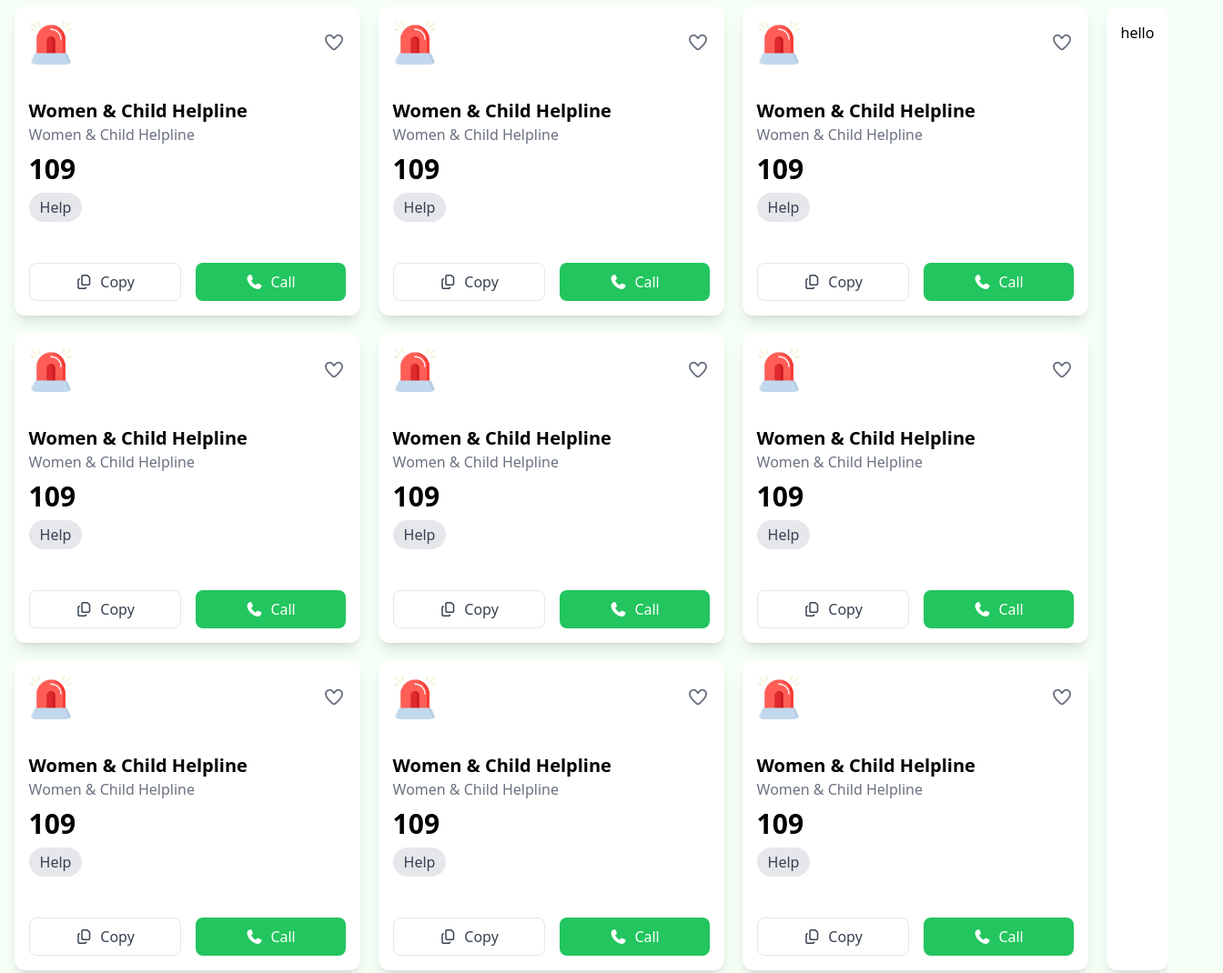
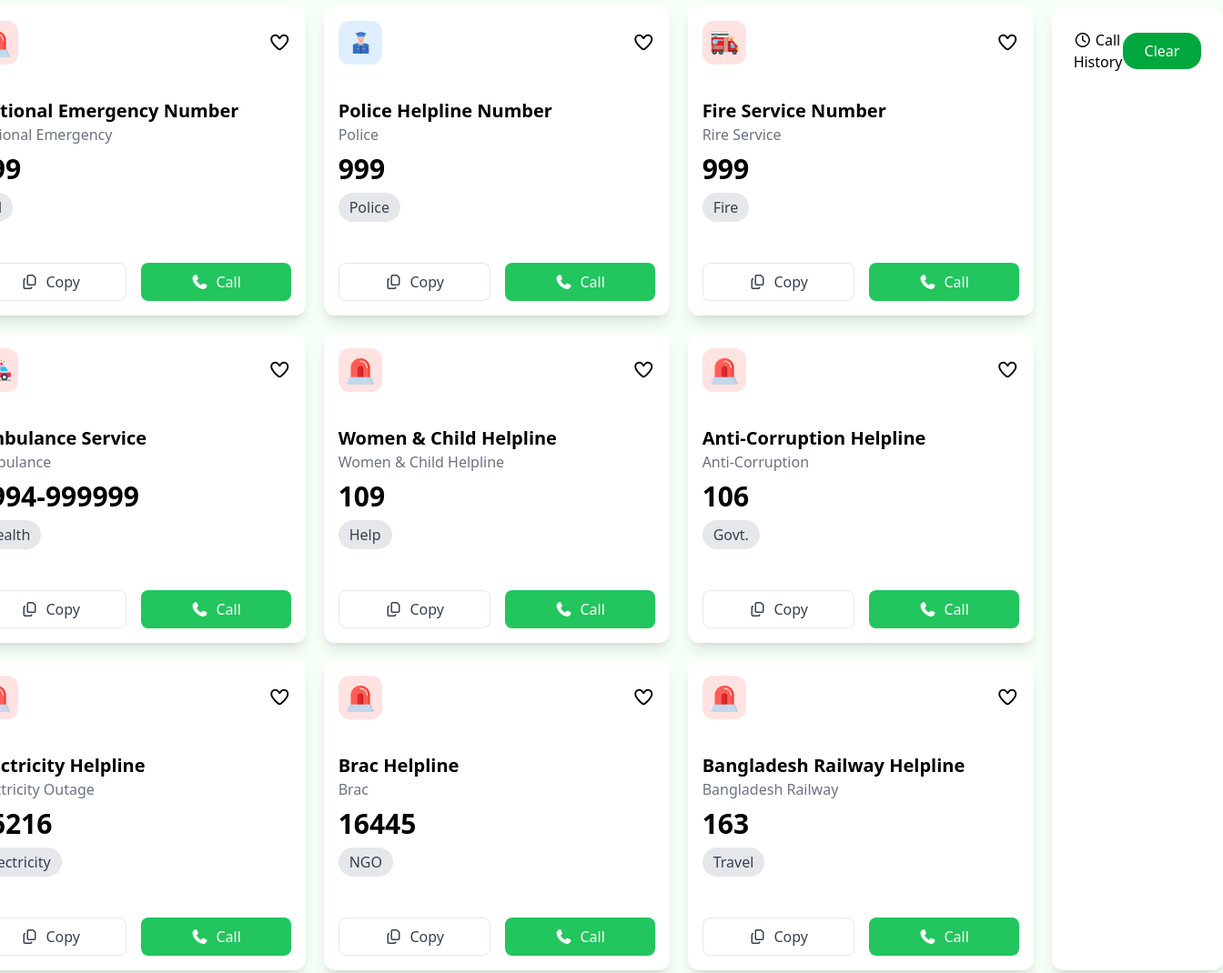
Before and after one commit to hakimcolor/Emergency-Service-for-bangladesh, a plain HTML site: page index.html in a window 1280 px wide. Shown: the part 360-1430 px from the top of the page at 91% size, 1344 px wide, since content can reach past the window. Drawn offline with nearby package versions, Linux system fonts and the light colour scheme.

Commit message:
my commit for all desinge don

```diff
--- a/index.html
+++ b/index.html
@@ -22,10 +22,13 @@
 
       <div class="flex items-center gap-4">
         <button
+          id="love-addd"
           class="flex items-center gap-1 bg-[#f5fff6] font-bold px-6 rounded-2xl py-2"
         >
-          0 <img class="w-5 h-5" src="./assets/heart.png" alt="Heart" />
+          <span id="love-count">0</span>
+          <img class="w-5 h-5" src="./assets/heart.png" alt="Heart" />
         </button>
+
         <button
           class="flex items-center gap-1 bg-[#f5fff6] font-bold px-6 py-2 rounded-2xl"
         >
@@ -48,10 +51,8 @@
       </p>
     </section>
     <!-- meainsection -->
-    <main
-      class="flex items-center  justify-center  gap-x-5 mt-5 pb-20"
-    >
-    <div class="items-center justify-center"></div>
+    <main class="flex items-center justify-center gap-x-5 mt-5 pb-20">
+      <div class="items-center justify-center"></div>
       <div>
         <!-- firstone -->
         <div class="flex gap-x-5 mt-5">
@@ -62,12 +63,167 @@
               <img
                 src="./assets/emergency.png"
                 alt="Help Icon"
-                class="w-12 h-12 rounded-lg"
+                class="w-12 h-12 bg-[#ffe3e2] p-2 rounded-xl"
               />
 
-              <i
-                class="fa-regular fa-heart text-gray-500 text-xl cursor-pointer"
-              ></i>
+              <div class="hert">
+                <i class="fa-regular fa-heart text-xl cursor-pointer"></i>
+              </div>
+            </div>
+
+            <div class="mt-4">
+              <h1 class="text-xl font-bold">National Emergency Number</h1>
+              <p class="text-gray-500">National Emergency</p>
+              <h2 class="text-3xl font-semibold mt-2">999</h2>
+              <span
+                class="px-3 py-1 bg-gray-200 rounded-full text-gray-700 mt-2 inline-block"
+                >All</span
+              >
+            </div>
+
+            <div class="flex mt-6 gap-4">
+              <button
+                class="flex-1 px-4 py-2 border rounded-lg text-gray-700 flex justify-center items-center gap-2"
+              >
+                <i class="fa-regular fa-copy"></i> Copy
+              </button>
+              <button
+                class="flex-1 px-4 py-2 bg-green-500 text-white rounded-lg flex justify-center items-center gap-2"
+              >
+                <i class="fa-solid fa-phone"></i> Call
+              </button>
+            </div>
+          </div>
+          <div
+            class="w-[380px] h-[340px] bg-white rounded-xl shadow-lg p-4 flex flex-col justify-between"
+          >
+            <div class="flex justify-between items-center">
+              <img
+                src="./assets/police.png"
+                alt="Help Icon"
+                class="w-12 h-12 bg-[#dfefff] p-2 rounded-xl"
+              />
+
+              <div class="hert">
+                <i class="fa-regular fa-heart text-xl cursor-pointer"></i>
+              </div>
+            </div>
+
+            <div class="mt-4">
+              <h1 class="text-xl font-bold">Police Helpline Number</h1>
+              <p class="text-gray-500">Police</p>
+              <h2 class="text-3xl font-semibold mt-2">999</h2>
+              <span
+                class="px-3 py-1 bg-gray-200 rounded-full text-gray-700 mt-2 inline-block"
+                >Police</span
+              >
+            </div>
+
+            <div class="flex mt-6 gap-4">
+              <button
+                class="flex-1 px-4 py-2 border rounded-lg text-gray-700 flex justify-center items-center gap-2"
+              >
+                <i class="fa-regular fa-copy"></i> Copy
+              </button>
+              <button
+                class="flex-1 px-4 py-2 bg-green-500 text-white rounded-lg flex justify-center items-center gap-2"
+              >
+                <i class="fa-solid fa-phone"></i> Call
+              </button>
+            </div>
+          </div>
+          <div
+            class="w-[380px] h-[340px] bg-white rounded-xl shadow-lg p-4 flex flex-col justify-between"
+          >
+            <div class="flex justify-between items-center">
+              <img
+                src="./assets/fire-service.png"
+                alt="Help Icon"
+                class="w-12 h-12 bg-[#ffe3e2] p-2 rounded-xl"
+              />
+
+              <div class="hert">
+                <i class="fa-regular fa-heart text-xl cursor-pointer"></i>
+              </div>
+            </div>
+
+            <div class="mt-4">
+              <h1 class="text-xl font-bold">Fire Service Number</h1>
+              <p class="text-gray-500">Rire Service</p>
+              <h2 class="text-3xl font-semibold mt-2">999</h2>
+              <span
+                class="px-3 py-1 bg-gray-200 rounded-full text-gray-700 mt-2 inline-block"
+                >Fire</span
+              >
+            </div>
+
+            <div class="flex mt-6 gap-4">
+              <button
+                class="flex-1 px-4 py-2 border rounded-lg text-gray-700 flex justify-center items-center gap-2"
+              >
+                <i class="fa-regular fa-copy"></i> Copy
+              </button>
+              <button
+                class="flex-1 px-4 py-2 bg-green-500 text-white rounded-lg flex justify-center items-center gap-2"
+              >
+                <i class="fa-solid fa-phone"></i> Call
+              </button>
+            </div>
+          </div>
+        </div>
+        <!-- 2ndone -->
+        <div class="flex gap-x-5 mt-5">
+          <div
+            class="w-[380px] h-[340px] bg-white rounded-xl shadow-lg p-4 flex flex-col justify-between"
+          >
+            <div class="flex justify-between items-center">
+              <img
+                src="./assets/ambulance.png"
+                alt="Help Icon"
+                class="w-12 h-12 bg-[#ffe3e2] p-2 rounded-xl"
+              />
+
+              <div class="hert">
+                <i class="fa-regular fa-heart text-xl cursor-pointer"></i>
+              </div>
+            </div>
+
+            <div class="mt-4">
+              <h1 class="text-xl font-bold">Ambulance Service</h1>
+              <p class="text-gray-500">Ambulance</p>
+              <h2 class="text-3xl font-semibold mt-2">1994-999999</h2>
+              <span
+                class="px-3 py-1 bg-gray-200 rounded-full text-gray-700 mt-2 inline-block"
+                >Health</span
+              >
+            </div>
+
+            <div class="flex mt-6 gap-4">
+              <button
+                class="flex-1 px-4 py-2 border rounded-lg text-gray-700 flex justify-center items-center gap-2"
+              >
+                <i class="fa-regular fa-copy"></i> Copy
+              </button>
+              <button
+                class="flex-1 px-4 py-2 bg-green-500 text-white rounded-lg flex justify-center items-center gap-2"
+              >
+                <i class="fa-solid fa-phone"></i> Call
+              </button>
+            </div>
+          </div>
+          <div
+            class="w-[380px] h-[340px] bg-white rounded-xl shadow-lg p-4 flex flex-col justify-between"
+          >
+            <div class="flex justify-between items-center">
+              <img
+                src="./assets/emergency.png"
+                alt="Help Icon"
+                class="w-12 h-12 bg-[#ffe3e2] p-2 rounded-xl"
+              />
+
+              <div class="hert">
+                <i class="fa-regular fa-heart text-xl cursor-pointer"></i>
+              </div>
             </div>
 
             <div class="mt-4">
@@ -100,176 +256,21 @@
               <img
                 src="./assets/emergency.png"
                 alt="Help Icon"
-                class="w-12 h-12 rounded-lg"
+                class="w-12 h-12 bg-[#ffe3e2] p-2 rounded-xl"
               />
 
-              <i
-                class="fa-regular fa-heart text-gray-500 text-xl cursor-pointer"
-              ></i>
+              <div class="hert">
+                <i class="fa-regular fa-heart text-xl cursor-pointer"></i>
+              </div>
             </div>
 
             <div class="mt-4">
-              <h1 class="text-xl font-bold">Women & Child Helpline</h1>
-              <p class="text-gray-500">Women & Child Helpline</p>
-              <h2 class="text-3xl font-semibold mt-2">109</h2>
+              <h1 class="text-xl font-bold">Anti-Corruption Helpline</h1>
+              <p class="text-gray-500">Anti-Corruption</p>
+              <h2 class="text-3xl font-semibold mt-2">106</h2>
               <span
                 class="px-3 py-1 bg-gray-200 rounded-full text-gray-700 mt-2 inline-block"
-                >Help</span
-              >
-            </div>
-
-            <div class="flex mt-6 gap-4">
-              <button
-                class="flex-1 px-4 py-2 border rounded-lg text-gray-700 flex justify-center items-center gap-2"
-              >
-                <i class="fa-regular fa-copy"></i> Copy
-              </button>
-              <button
-                class="flex-1 px-4 py-2 bg-green-500 text-white rounded-lg flex justify-center items-center gap-2"
-              >
-                <i class="fa-solid fa-phone"></i> Call
-              </button>
-            </div>
-          </div>
-          <div
-            class="w-[380px] h-[340px] bg-white rounded-xl shadow-lg p-4 flex flex-col justify-between"
-          >
-            <div class="flex justify-between items-center">
-              <img
-                src="./assets/emergency.png"
-                alt="Help Icon"
-                class="w-12 h-12 rounded-lg"
-              />
-
-              <i
-                class="fa-regular fa-heart text-gray-500 text-xl cursor-pointer"
-              ></i>
-            </div>
-
-            <div class="mt-4">
-              <h1 class="text-xl font-bold">Women & Child Helpline</h1>
-              <p class="text-gray-500">Women & Child Helpline</p>
-              <h2 class="text-3xl font-semibold mt-2">109</h2>
-              <span
-                class="px-3 py-1 bg-gray-200 rounded-full text-gray-700 mt-2 inline-block"
-                >Help</span
-              >
-            </div>
-
-            <div class="flex mt-6 gap-4">
-              <button
-                class="flex-1 px-4 py-2 border rounded-lg text-gray-700 flex justify-center items-center gap-2"
-              >
-                <i class="fa-regular fa-copy"></i> Copy
-              </button>
-              <button
-                class="flex-1 px-4 py-2 bg-green-500 text-white rounded-lg flex justify-center items-center gap-2"
-              >
-                <i class="fa-solid fa-phone"></i> Call
-              </button>
-            </div>
-          </div>
-        </div>
-        <!-- 2ndone -->
-        <div class="flex gap-x-5 mt-5">
-          <div
-            class="w-[380px] h-[340px] bg-white rounded-xl shadow-lg p-4 flex flex-col justify-between"
-          >
-            <div class="flex justify-between items-center">
-              <img
-                src="./assets/emergency.png"
-                alt="Help Icon"
-                class="w-12 h-12 rounded-lg"
-              />
-
-              <i
-                class="fa-regular fa-heart text-gray-500 text-xl cursor-pointer"
-              ></i>
-            </div>
-
-            <div class="mt-4">
-              <h1 class="text-xl font-bold">Women & Child Helpline</h1>
-              <p class="text-gray-500">Women & Child Helpline</p>
-              <h2 class="text-3xl font-semibold mt-2">109</h2>
-              <span
-                class="px-3 py-1 bg-gray-200 rounded-full text-gray-700 mt-2 inline-block"
-                >Help</span
-              >
-            </div>
-
-            <div class="flex mt-6 gap-4">
-              <button
-                class="flex-1 px-4 py-2 border rounded-lg text-gray-700 flex justify-center items-center gap-2"
-              >
-                <i class="fa-regular fa-copy"></i> Copy
-              </button>
-              <button
-                class="flex-1 px-4 py-2 bg-green-500 text-white rounded-lg flex justify-center items-center gap-2"
-              >
-                <i class="fa-solid fa-phone"></i> Call
-              </button>
-            </div>
-          </div>
-          <div
-            class="w-[380px] h-[340px] bg-white rounded-xl shadow-lg p-4 flex flex-col justify-between"
-          >
-            <div class="flex justify-between items-center">
-              <img
-                src="./assets/emergency.png"
-                alt="Help Icon"
-                class="w-12 h-12 rounded-lg"
-              />
-
-              <i
-                class="fa-regular fa-heart text-gray-500 text-xl cursor-pointer"
-              ></i>
-            </div>
-
-            <div class="mt-4">
-              <h1 class="text-xl font-bold">Women & Child Helpline</h1>
-              <p class="text-gray-500">Women & Child Helpline</p>
-              <h2 class="text-3xl font-semibold mt-2">109</h2>
-              <span
-                class="px-3 py-1 bg-gray-200 rounded-full text-gray-700 mt-2 inline-block"
-                >Help</span
-              >
-            </div>
-
-            <div class="flex mt-6 gap-4">
-              <button
-                class="flex-1 px-4 py-2 border rounded-lg text-gray-700 flex justify-center items-center gap-2"
-              >
-                <i class="fa-regular fa-copy"></i> Copy
-              </button>
-              <button
-                class="flex-1 px-4 py-2 bg-green-500 text-white rounded-lg flex justify-center items-center gap-2"
-              >
-                <i class="fa-solid fa-phone"></i> Call
-              </button>
-            </div>
-          </div>
-          <div
-            class="w-[380px] h-[340px] bg-white rounded-xl shadow-lg p-4 flex flex-col justify-between"
-          >
-            <div class="flex justify-between items-center">
-              <img
-                src="./assets/emergency.png"
-                alt="Help Icon"
-                class="w-12 h-12 rounded-lg"
-              />
-
-              <i
-                class="fa-regular fa-heart text-gray-500 text-xl cursor-pointer"
-              ></i>
-            </div>
-
-            <div class="mt-4">
-              <h1 class="text-xl font-bold">Women & Child Helpline</h1>
-              <p class="text-gray-500">Women & Child Helpline</p>
-              <h2 class="text-3xl font-semibold mt-2">109</h2>
-              <span
-                class="px-3 py-1 bg-gray-200 rounded-full text-gray-700 mt-2 inline-block"
-                >Help</span
+                >Govt.</span
               >
             </div>
 
@@ -296,21 +297,21 @@
               <img
                 src="./assets/emergency.png"
                 alt="Help Icon"
-                class="w-12 h-12 rounded-lg"
+                class="w-12 h-12 bg-[#ffe3e2] p-2 rounded-xl"
               />
 
-              <i
-                class="fa-regular fa-heart text-gray-500 text-xl cursor-pointer"
-              ></i>
+              <div class="hert">
+                <i class="fa-regular fa-heart text-xl cursor-pointer"></i>
+              </div>
             </div>
 
             <div class="mt-4">
-              <h1 class="text-xl font-bold">Women & Child Helpline</h1>
-              <p class="text-gray-500">Women & Child Helpline</p>
-              <h2 class="text-3xl font-semibold mt-2">109</h2>
+              <h1 class="text-xl font-bold">Electricity Helpline</h1>
+              <p class="text-gray-500">Electricity Outage</p>
+              <h2 class="text-3xl font-semibold mt-2">16216</h2>
               <span
                 class="px-3 py-1 bg-gray-200 rounded-full text-gray-700 mt-2 inline-block"
-                >Help</span
+                >Electricity</span
               >
             </div>
 
@@ -334,21 +335,21 @@
               <img
                 src="./assets/emergency.png"
                 alt="Help Icon"
-                class="w-12 h-12 rounded-lg"
+                class="w-12 h-12 bg-[#ffe3e2] p-2 rounded-xl"
               />
 
-              <i
-                class="fa-regular fa-heart text-gray-500 text-xl cursor-pointer"
-              ></i>
+              <div class="hert">
+                <i class="fa-regular fa-heart text-xl cursor-pointer"></i>
+              </div>
             </div>
 
             <div class="mt-4">
-              <h1 class="text-xl font-bold">Women & Child Helpline</h1>
-              <p class="text-gray-500">Women & Child Helpline</p>
-              <h2 class="text-3xl font-semibold mt-2">109</h2>
+              <h1 class="text-xl font-bold">Brac Helpline</h1>
+              <p class="text-gray-500">Brac</p>
+              <h2 class="text-3xl font-semibold mt-2">16445</h2>
               <span
                 class="px-3 py-1 bg-gray-200 rounded-full text-gray-700 mt-2 inline-block"
-                >Help</span
+                >NGO</span
               >
             </div>
 
@@ -372,21 +373,21 @@
               <img
                 src="./assets/emergency.png"
                 alt="Help Icon"
-                class="w-12 h-12 rounded-lg"
+                class="w-12 h-12 bg-[#ffe3e2] p-2 rounded-xl"
               />
 
-              <i
-                class="fa-regular fa-heart text-gray-500 text-xl cursor-pointer"
-              ></i>
+              <div class="hert">
+                <i class="fa-regular fa-heart text-xl cursor-pointer"></i>
+              </div>
             </div>
 
             <div class="mt-4">
-              <h1 class="text-xl font-bold">Women & Child Helpline</h1>
-              <p class="text-gray-500">Women & Child Helpline</p>
-              <h2 class="text-3xl font-semibold mt-2">109</h2>
+              <h1 class="text-xl font-bold">Bangladesh Railway Helpline</h1>
+              <p class="text-gray-500">Bangladesh Railway</p>
+              <h2 class="text-3xl font-semibold mt-2">163</h2>
               <span
                 class="px-3 py-1 bg-gray-200 rounded-full text-gray-700 mt-2 inline-block"
-                >Help</span
+                >Travel</span
               >
             </div>
 
@@ -405,9 +406,17 @@
           </div>
         </div>
       </div>
-      <aside class=" w-[380px] h-[1059px] p-4 mt-5 rounded-xl shadow-lg bg-white">
-        <div>hello</div>
+      <aside
+        class="w-[380px] h-[1059px] p-4 mt-5 rounded-xl shadow-lg bg-white"
+      >
+        <div class="flex p-2 justify-between items-center">
+          <div><i class="fa-regular fa-clock"></i> Call History</div>
+          <button class="bg-[#00a63e] px-6 py-2 rounded-2xl text-white">
+            Clear
+          </button>
+        </div>
       </aside>
     </main>
+    <script src="script.js"></script>
   </body>
 </html>
```
Also changed, not shown: script.js (added, +8 -0 lines).
